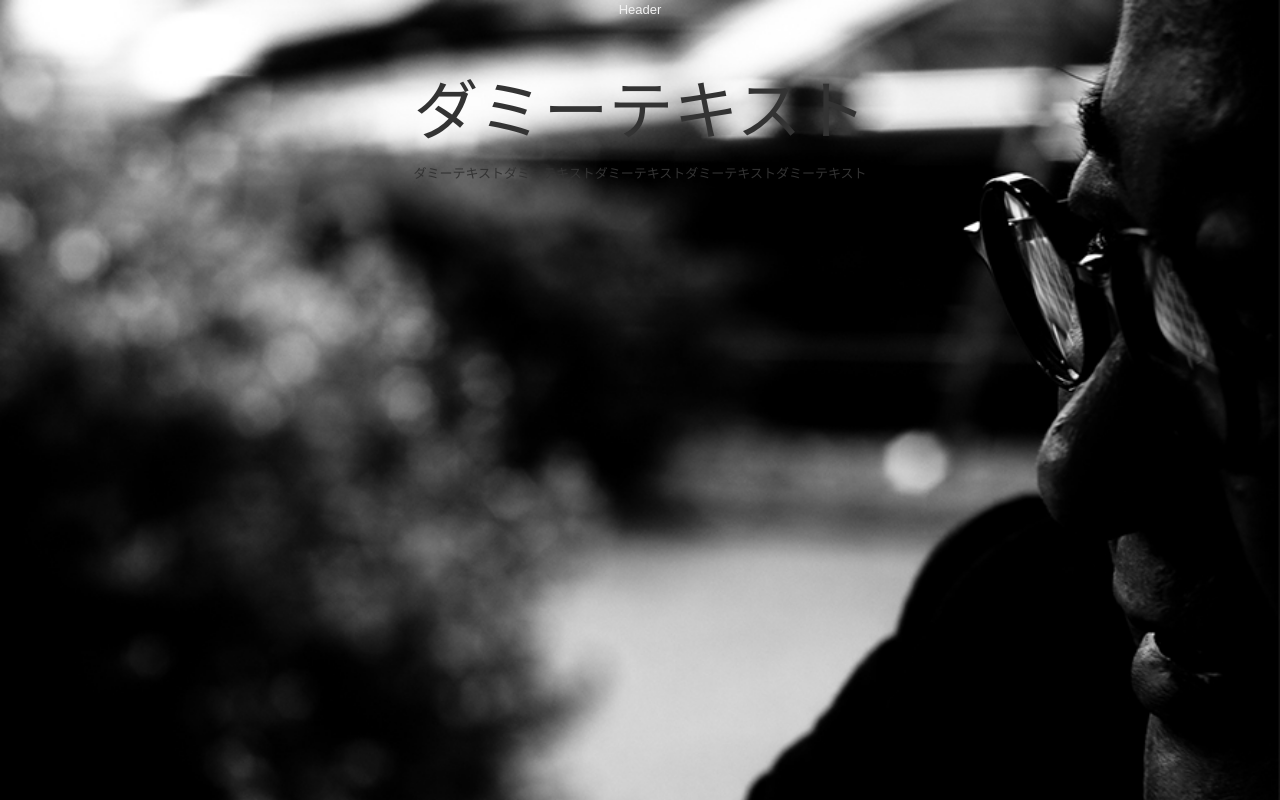
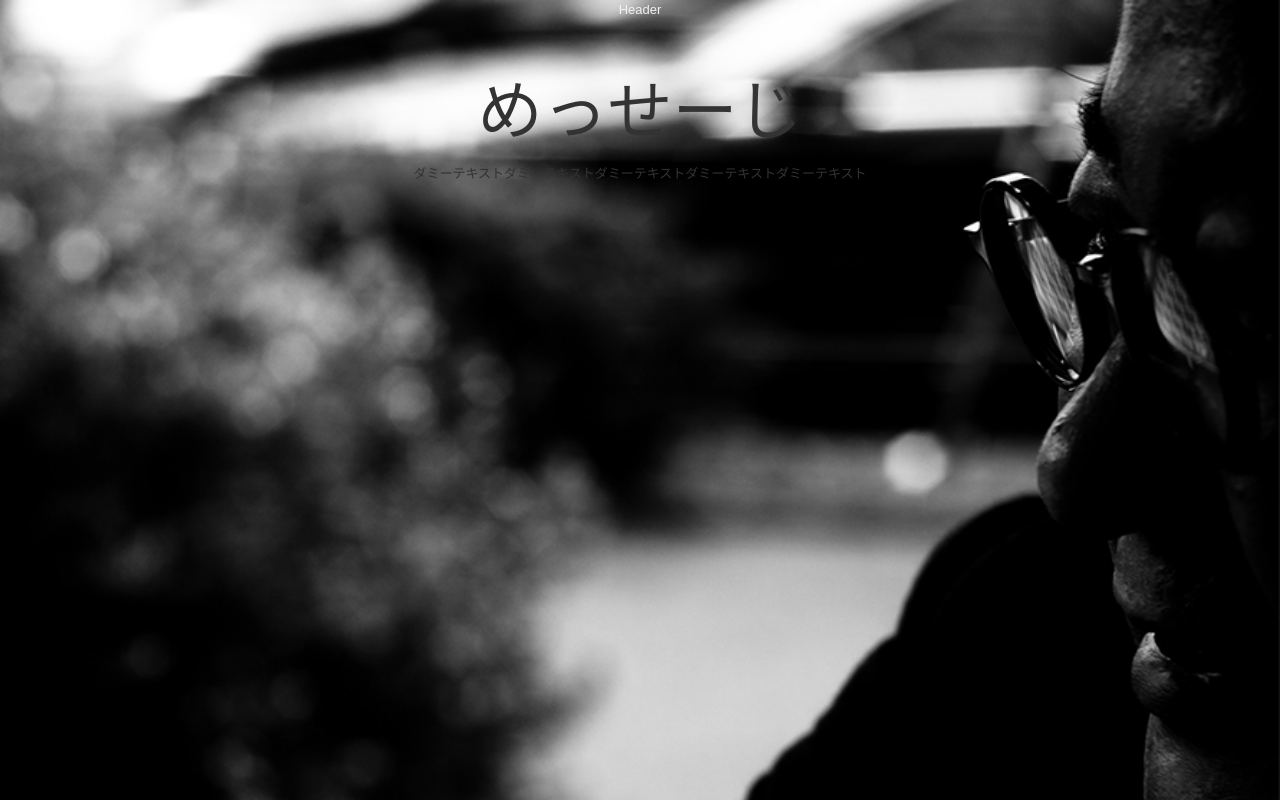
Before and after one commit to fujisawaa/test2015, a plain HTML site: page index.html in a window 1280 px wide. Drawn offline with nearby package versions, Linux system fonts and the light colour scheme.

Commit message:
ちょっと追加

```diff
--- a/index.html
+++ b/index.html
@@ -92,14 +92,14 @@
 
 	<div class="section " id="section0">
 		<div class="sectionContents">
-			<h1>ダミーテキスト</h1>
+			<h1>めっせーじ</h1>
 			<p>ダミーテキストダミーテキストダミーテキストダミーテキストダミーテキスト</p>
 		</div>
 	</div>
 
 	<div class="section" id="section1">
 		<div id="section1-ms">
-			<h1>ダミーテキスト</h1>
+			<h1>”しごと”</h1>
 			<p>ダミーテキストダミーテキストダミーテキストダミーテキストダミーテキスト</p>
 		</div>
 		<div id="section1-enter">
```
